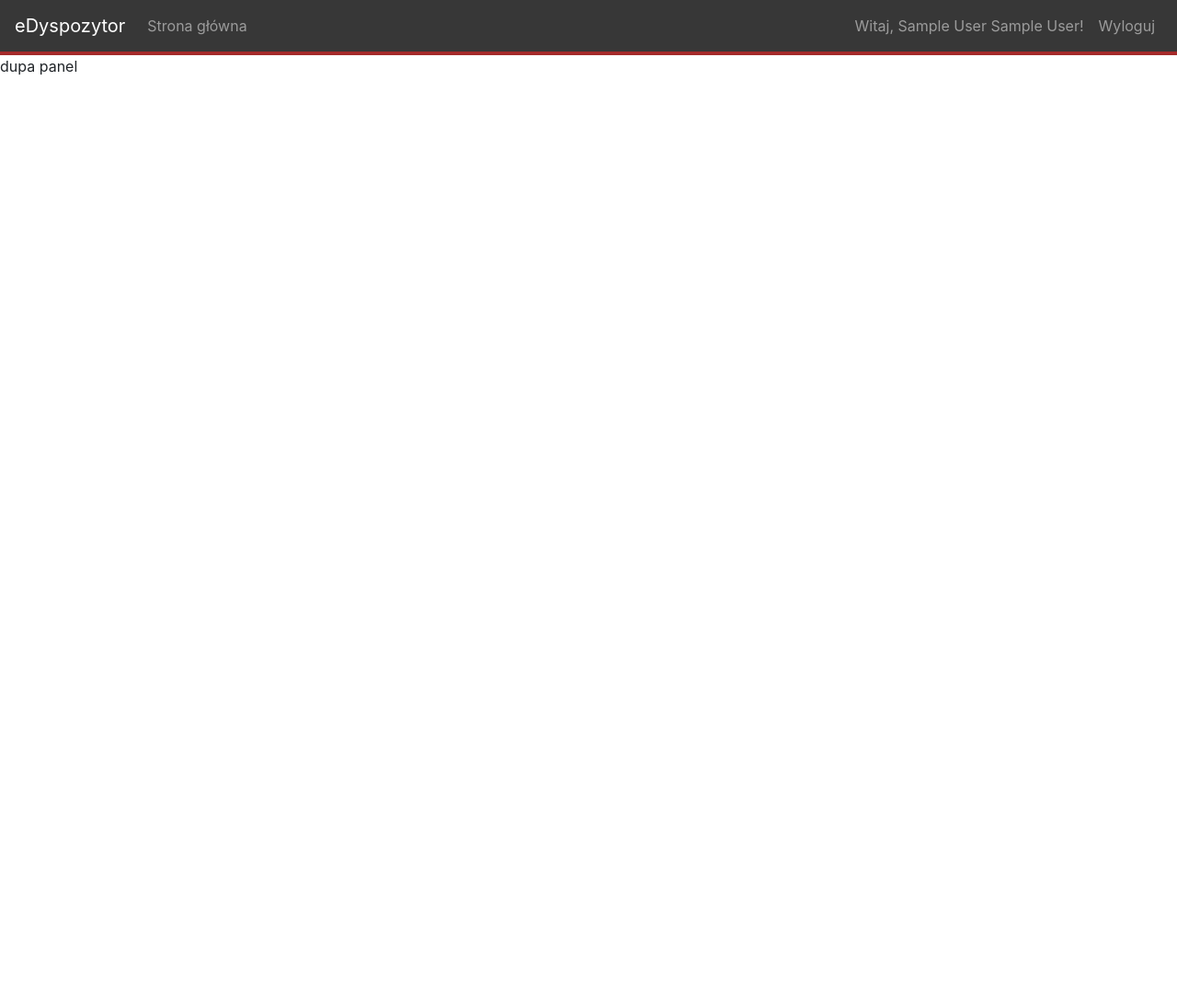
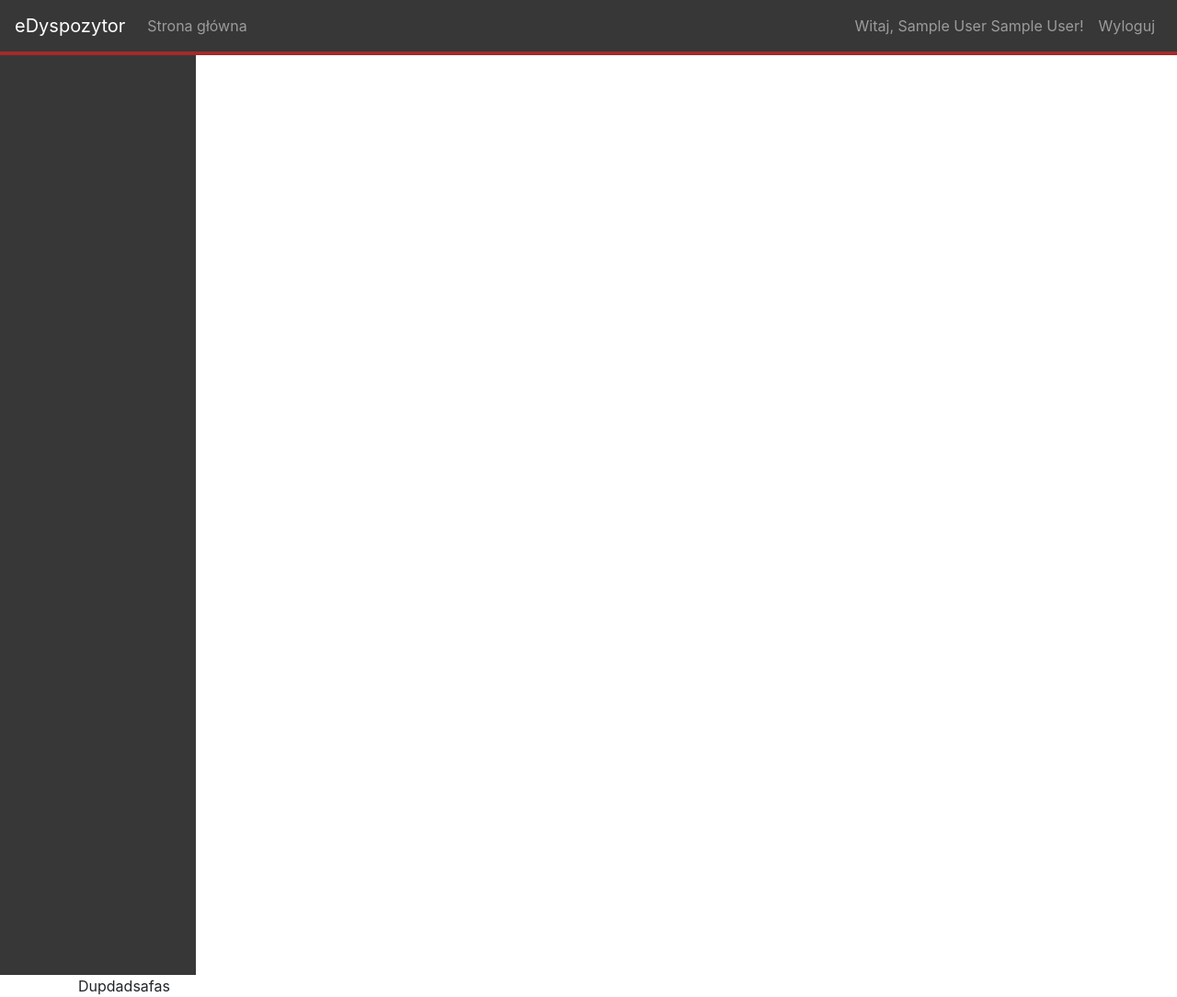
Before and after one commit to Krzywy2000/eDyspozytor_2.0, a PHP site: page /panel.php in a window 1280 px wide. Shown: the whole page at 92% size. Before the commit the page ends 82 px from the top, so only its background shows below. Run offline with PHP 8.4, Linux system fonts and the light colour scheme; the visitor is signed in with stand-in values (Sample User, id 1); some libraries are stand-ins or nearby versions.

Commit message:
15.11.2020 - zmiany w stronie głównej vol.1

```diff
--- /dev/null
+++ b/layout/sidebar.php
@@ -0,0 +1,9 @@
+<sidebar>
+    <div class="container-fluid">
+        <div class="row">
+            <div class="d-none d-md-block col-md-2 sidebar">
+
+            </div>
+        </div>
+    </div>
+</sidebar>
--- a/pages/main.php
+++ b/pages/main.php
@@ -1,3 +1,9 @@
 <section>
-    dupa panel
+    <div class="container">
+        <div class="row">
+            <div class="col-12">
+                <a>Dupdadsafas</a>
+            </div>
+        </div>
+    </div>
 </section>
--- a/panel.php
+++ b/panel.php
@@ -31,6 +31,7 @@
     <body>
         <?php
             include("layout/header.php");
+            include("layout/sidebar.php");
             $toInclude = isset($_GET['page']) ? $_GET['page'] : "main";
             include("pages/{$toInclude}.php");
             include("layout/footer.php");
--- a/scripts/php/databaseFunctions.php
+++ b/scripts/php/databaseFunctions.php
@@ -4,8 +4,8 @@
         return [
             'host' => 'localhost',
             'user' => 'root',
-            'pass' => '',
-            'name' => 'edysp2'
+            'pass' => 'root',
+            'name' => 'eDyspozytor'
         ];
     }
 
@@ -15,7 +15,7 @@
 
         try
         {
-            return $connect = new PDO("mysql:host={$db['host']};dbname={$db['name']};charset=UTF8", $db['user'], $db['pass'],
+            return $connect = new PDO("mysql:host={$db['host']};dbname={$db['name']};charset=UTF8;port={$db['port']}", $db['user'], $db['pass'],
             [
                 PDO::ATTR_EMULATE_PREPARES => false,
                 PDO::ATTR_ERRMODE => PDO::ERRMODE_EXCEPTION
--- a/styles/main.css
+++ b/styles/main.css
@@ -1,3 +1,9 @@
+@import url('https://fonts.googleapis.com/css2?family=Quicksand&display=swap');
+
+html, body {
+    font-family: 'Quicksand', sans-serif;
+}
+
 .section-container {
     min-height: 50em;
 }
@@ -19,3 +25,9 @@
 .btn-primary {
     background-color: #373737 !important;
 }
+
+/*--Sidebar--*/
+.sidebar {
+    background-color: #373737;
+    height: 1000px;
+}
```
